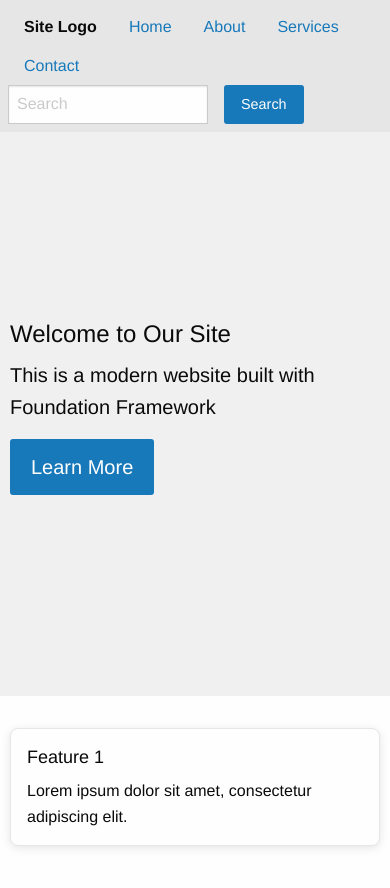
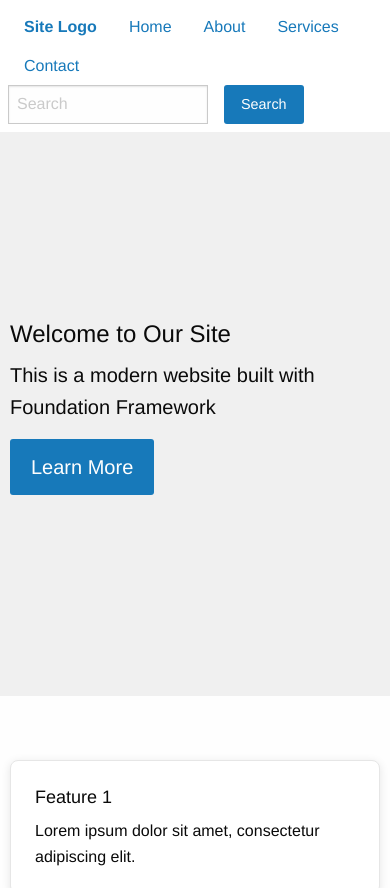
Before and after one commit to wacaszafar/foundation-website, a plain HTML site: page index.html in a window 390 px wide. Shown: the top 888 px of the page. Drawn offline with nearby package versions, Linux system fonts and the light colour scheme; a small style sheet from the web is missing.

Commit message:
Enhanced styling and updated Foundation framework version

```diff
--- a/css/style.css
+++ b/css/style.css
@@ -1,11 +1,30 @@
+/* Reset and base styles */
+html, body {
+    height: 100%;
+    margin: 0;
+    padding: 0;
+}
+
 /* Custom styles */
+.top-bar {
+    background: #ffffff;
+    padding: 1rem;
+    box-shadow: 0 2px 5px rgba(0,0,0,0.1);
+}
+
+.top-bar .menu {
+    background: none;
+}
+
+.top-bar .menu-text {
+    color: #1779ba;
+    font-weight: bold;
+}
+
 .hero-section {
     background-color: #f0f0f0;
     padding: 4rem 0;
-}
-
-.top-bar {
-    box-shadow: 0 2px 5px rgba(0,0,0,0.1);
+    margin-bottom: 2rem;
 }
 
 .card {
@@ -13,19 +32,30 @@
     border-radius: 8px;
     box-shadow: 0 2px 10px rgba(0,0,0,0.1);
     transition: transform 0.2s ease;
+    background: #ffffff;
 }
 
 .card:hover {
     transform: translateY(-5px);
 }
 
+.card-section {
+    padding: 1.5rem;
+}
+
 footer {
     padding: 2rem 0;
     margin-top: 2rem;
+    background: #f8f8f8;
 }
 
 .button {
     border-radius: 3px;
+    background-color: #1779ba;
+}
+
+.button:hover {
+    background-color: #14679e;
 }
 
 /* Responsive adjustments */
@@ -33,4 +63,8 @@ footer {
     .hero-section {
         padding: 2rem 0;
     }
+
+    .top-bar {
+        padding: 0.5rem;
+    }
 }
--- a/index.html
+++ b/index.html
@@ -6,7 +6,7 @@
     <title>Foundation Website</title>
 
     <!-- Foundation CSS -->
-    <link rel="stylesheet" href="https://cdn.jsdelivr.net/npm/foundation-sites@6.7.5/dist/css/foundation.min.css" crossorigin="anonymous">
+    <link rel="stylesheet" href="https://cdn.jsdelivr.net/npm/foundation-sites@6.8.1/dist/css/foundation.min.css" integrity="sha256-3JE4v+s/06RdHw54g0I9Wl6dfBzB0LjT0GQqbX8zkjZc=" crossorigin="anonymous">
 
     <!-- Custom CSS -->
     <link rel="stylesheet" href="css/style.css">
@@ -86,10 +86,12 @@
     </footer>
 
     <!-- Foundation JavaScript -->
-    <script src="https://code.jquery.com/jquery-3.6.0.min.js" integrity="sha256-/xUj+3OJU5yExlq6GSYGSHk7tPXikynS7ogEvDej/m4=" crossorigin="anonymous"></script>
-    <script src="https://cdn.jsdelivr.net/npm/foundation-sites@6.7.5/dist/js/foundation.min.js" crossorigin="anonymous"></script>
+    <script src="https://code.jquery.com/jquery-3.7.1.min.js" integrity="sha256-/JqT3SQfawRcv/BIHPThkBvs0OEvtFFmqPF/lYI/Cxo=" crossorigin="anonymous"></script>
+    <script src="https://cdn.jsdelivr.net/npm/foundation-sites@6.8.1/dist/js/foundation.min.js" integrity="sha256-8TpJVV6+8UxQ5E0nsKnlJx3HwvKxHIbHUoTvIKkZuEM=" crossorigin="anonymous"></script>
     <script>
-        $(document).foundation();
+        $(document).ready(function() {
+            $(document).foundation();
+        });
     </script>
 </body>
 </html>
```
